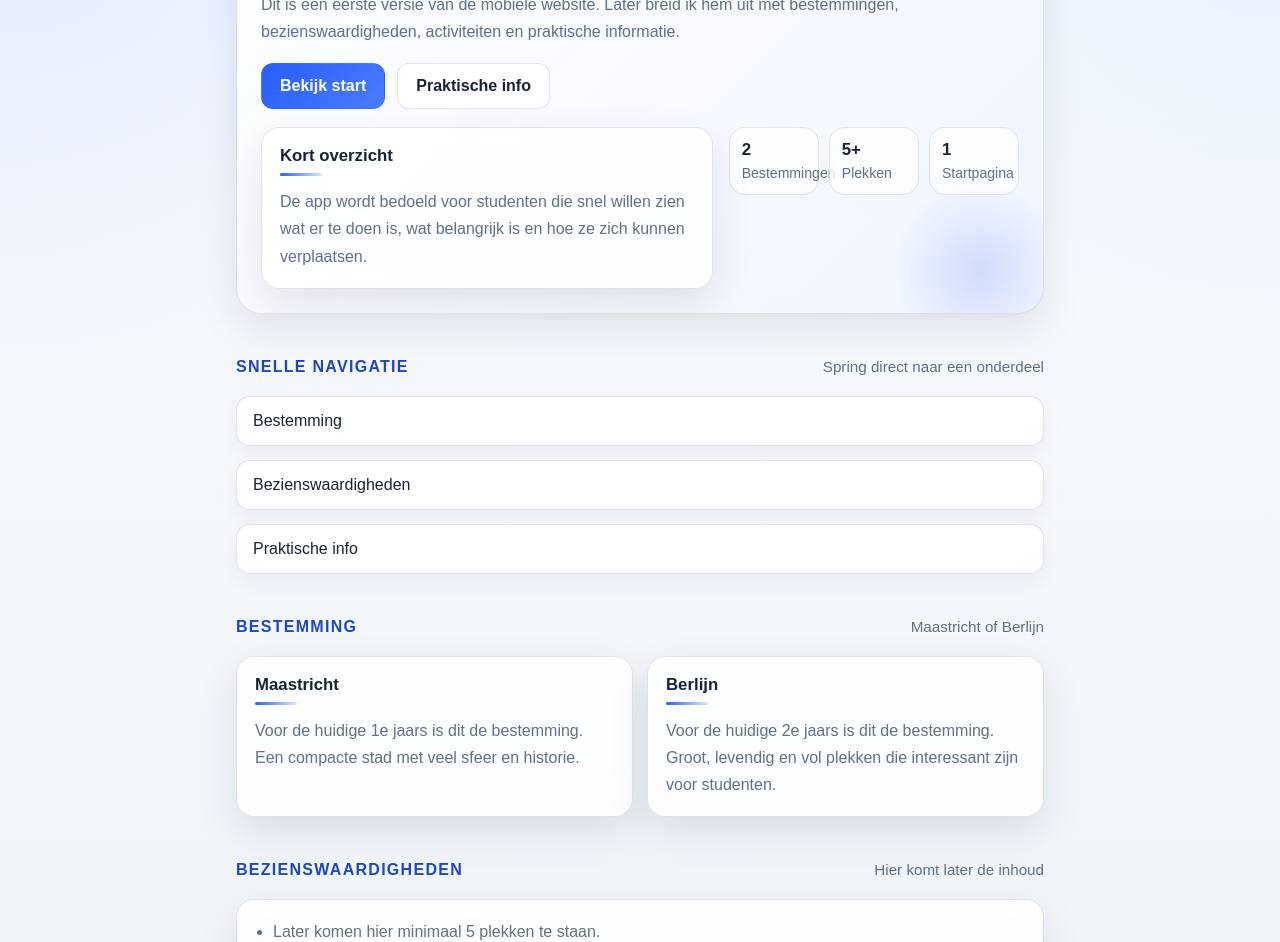
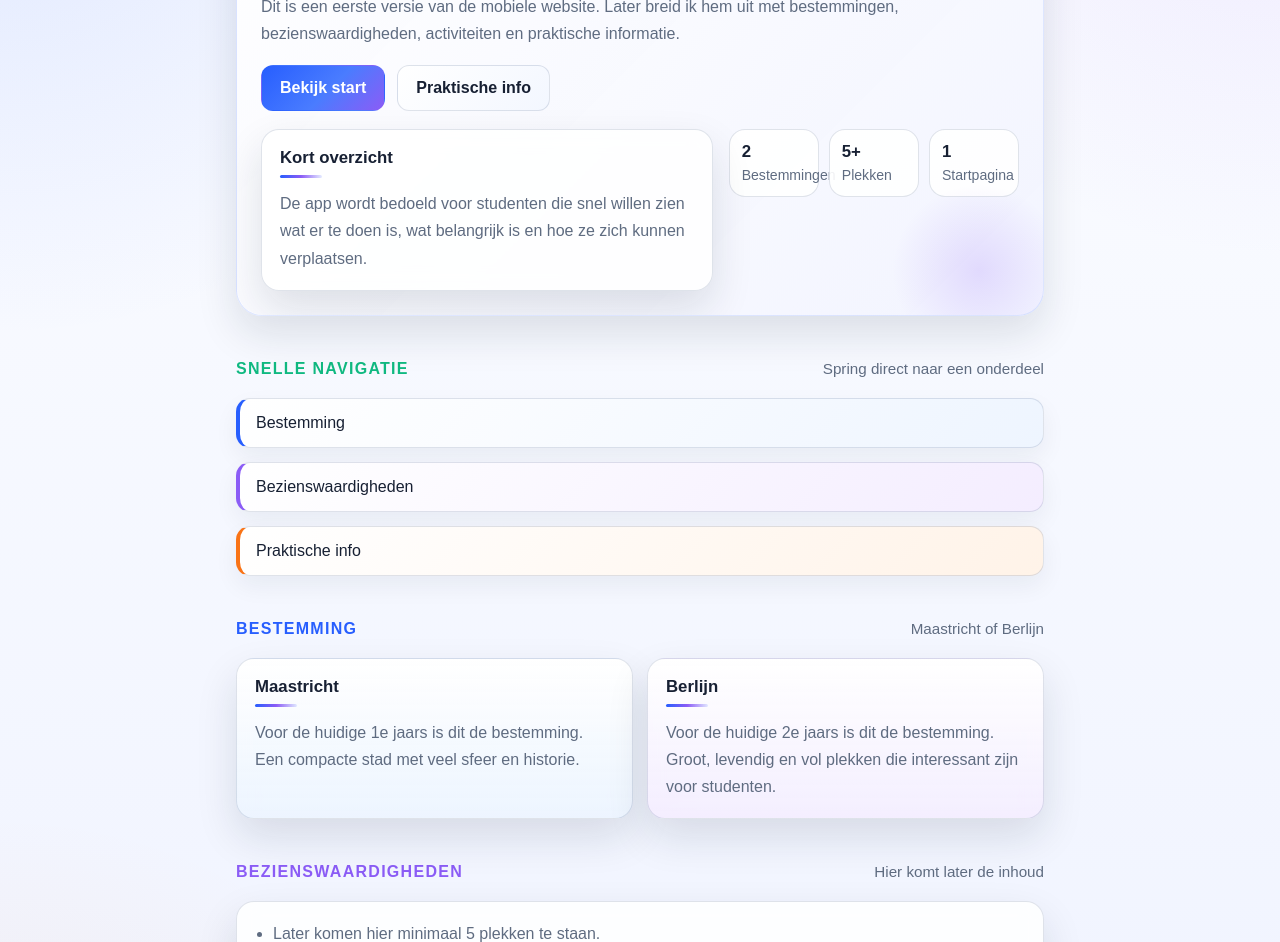
Before and after one commit to loekb23/excursie_app, a plain HTML site: page index.html in a window 1280 px wide. Shown: the part 221-1163 px from the top of the page. Drawn offline with Linux system fonts and the light colour scheme.

Commit message:
bijna klaar

```diff
--- a/index.html
+++ b/index.html
@@ -54,9 +54,9 @@
         <p>Spring direct naar een onderdeel</p>
       </div>
       <div class="nav grid">
-        <a href="#bestemming">Bestemming</a>
-        <a href="#bezienswaardigheden">Bezienswaardigheden</a>
-        <a href="#praktisch">Praktische info</a>
+        <a class="nav-item nav-blue" href="#bestemming">Bestemming</a>
+        <a class="nav-item nav-purple" href="#bezienswaardigheden">Bezienswaardigheden</a>
+        <a class="nav-item nav-gold" href="#praktisch">Praktische info</a>
       </div>
     </section>
 
@@ -66,11 +66,11 @@
         <p>Maastricht of Berlijn</p>
       </div>
       <div class="grid two-col">
-        <article class="card">
+        <article class="card card-blue">
           <h3>Maastricht</h3>
           <p>Voor de huidige 1e jaars is dit de bestemming. Een compacte stad met veel sfeer en historie.</p>
         </article>
-        <article class="card">
+        <article class="card card-purple">
           <h3>Berlijn</h3>
           <p>Voor de huidige 2e jaars is dit de bestemming. Groot, levendig en vol plekken die interessant zijn voor studenten.</p>
         </article>
@@ -98,11 +98,11 @@
         <p>Voor onderweg</p>
       </div>
       <div class="grid two-col">
-        <article class="card">
+        <article class="card card-sky">
           <h3>Kaart en route</h3>
           <p>Later voeg ik hier een kaart of route toe met de belangrijkste plekken.</p>
         </article>
-        <article class="card">
+        <article class="card card-gold">
           <h3>OV en noodinfo</h3>
           <p>Hier kunnen straks openbaar vervoer, verzamelpunt en noodnummers komen.</p>
         </article>
--- a/style.css
+++ b/style.css
@@ -3,18 +3,20 @@
 }
 
 :root {
-  --bg: #eef3f8;
-  --surface: rgba(255, 255, 255, 0.82);
+  --bg: #eef2ff;
+  --surface: rgba(255, 255, 255, 0.86);
   --surface-strong: #ffffff;
-  --surface-soft: #eaf0ff;
-  --text: #182233;
-  --muted: #607086;
-  --line: rgba(90, 108, 136, 0.18);
+  --text: #172033;
+  --muted: #5f6c81;
+  --line: rgba(80, 100, 140, 0.18);
   --accent: #275efe;
+  --accent-2: #8b5cf6;
+  --accent-3: #f97316;
+  --accent-4: #10b981;
   --accent-dark: #1f46c5;
-  --accent-soft: rgba(39, 94, 254, 0.1);
-  --shadow: 0 16px 40px rgba(20, 32, 52, 0.1);
-  --shadow-soft: 0 8px 20px rgba(22, 32, 51, 0.05);
+  --accent-soft: rgba(39, 94, 254, 0.12);
+  --shadow: 0 18px 42px rgba(20, 32, 52, 0.12);
+  --shadow-soft: 0 10px 24px rgba(22, 32, 51, 0.06);
 }
 
 html {
@@ -25,9 +27,10 @@
   margin: 0;
   font-family: Arial, Helvetica, sans-serif;
   background:
-    radial-gradient(circle at top left, rgba(39, 94, 254, 0.12), transparent 30%),
-    radial-gradient(circle at top right, rgba(110, 168, 255, 0.14), transparent 28%),
-    linear-gradient(180deg, #f9fbff 0%, var(--bg) 100%);
+    radial-gradient(circle at top left, rgba(39, 94, 254, 0.14), transparent 28%),
+    radial-gradient(circle at top right, rgba(139, 92, 246, 0.12), transparent 24%),
+    radial-gradient(circle at bottom left, rgba(249, 115, 22, 0.1), transparent 25%),
+    linear-gradient(180deg, #fcfdff 0%, var(--bg) 100%);
   color: var(--text);
 }
 
@@ -38,7 +41,7 @@
 .page {
   max-width: 840px;
   margin: 0 auto;
-  padding: 18px 16px 36px;
+  padding: 18px 16px 40px;
 }
 
 header {
@@ -85,20 +88,21 @@
   margin-bottom: 14px;
   padding: 7px 12px;
   border-radius: 999px;
-  background: var(--accent-soft);
-  color: var(--accent-dark);
+  background: linear-gradient(135deg, rgba(39, 94, 254, 0.12), rgba(139, 92, 246, 0.12));
+  color: #3048b8;
   font-size: 0.9rem;
   font-weight: 700;
+  border: 1px solid rgba(39, 94, 254, 0.12);
 }
 
 .hero {
   position: relative;
   overflow: hidden;
   padding: 24px;
-  border: 1px solid var(--line);
+  border: 1px solid rgba(39, 94, 254, 0.14);
   border-radius: 26px;
   background:
-    linear-gradient(135deg, rgba(255, 255, 255, 0.98), rgba(239, 244, 255, 0.94));
+    linear-gradient(135deg, rgba(255, 255, 255, 0.98), rgba(242, 244, 255, 0.96));
   box-shadow: var(--shadow);
 }
 
@@ -114,14 +118,14 @@
   inset: -40px auto auto -40px;
   width: 120px;
   height: 120px;
-  background: rgba(39, 94, 254, 0.08);
+  background: radial-gradient(circle, rgba(39, 94, 254, 0.22), transparent 72%);
 }
 
 .hero::after {
   inset: auto -26px -46px auto;
   width: 180px;
   height: 180px;
-  background: radial-gradient(circle, rgba(39, 94, 254, 0.16), transparent 68%);
+  background: radial-gradient(circle, rgba(139, 92, 246, 0.18), transparent 68%);
 }
 
 .hero-content {
@@ -144,7 +148,7 @@
 .stat {
   padding: 12px;
   border-radius: 16px;
-  background: rgba(255, 255, 255, 0.78);
+  background: rgba(255, 255, 255, 0.9);
   border: 1px solid var(--line);
 }
 
@@ -183,13 +187,13 @@
 }
 
 .button.primary {
-  background: linear-gradient(135deg, var(--accent), #4a7cff);
+  background: linear-gradient(135deg, var(--accent), #4a7cff 55%, var(--accent-2));
   color: #fff;
   border-color: transparent;
 }
 
 .button.secondary {
-  background: var(--surface-strong);
+  background: linear-gradient(135deg, #ffffff, #f3f7ff);
   color: var(--text);
 }
 
@@ -226,10 +230,10 @@
   width: 42px;
   height: 3px;
   border-radius: 999px;
-  background: linear-gradient(90deg, var(--accent), rgba(39, 94, 254, 0.15));
+  background: linear-gradient(90deg, var(--accent), var(--accent-2), rgba(39, 94, 254, 0.12));
 }
 
-.nav a {
+.nav-item {
   display: block;
   padding: 15px 16px;
   border-radius: 14px;
@@ -241,10 +245,38 @@
   transition: transform 0.2s ease, border-color 0.2s ease, box-shadow 0.2s ease;
 }
 
-.nav a:hover {
+.nav-item:hover {
   transform: translateY(-1px);
-  border-color: rgba(39, 94, 254, 0.35);
+  border-color: rgba(39, 94, 254, 0.45);
   box-shadow: 0 10px 22px rgba(22, 32, 51, 0.08);
+}
+
+.nav-blue {
+  background: linear-gradient(135deg, #ffffff, #eef5ff);
+}
+
+.nav-purple {
+  background: linear-gradient(135deg, #ffffff, #f4edff);
+}
+
+.nav-gold {
+  background: linear-gradient(135deg, #ffffff, #fff3e8);
+}
+
+.card-blue {
+  background: linear-gradient(180deg, rgba(255, 255, 255, 0.95), rgba(236, 244, 255, 0.9));
+}
+
+.card-purple {
+  background: linear-gradient(180deg, rgba(255, 255, 255, 0.95), rgba(244, 237, 255, 0.9));
+}
+
+.card-sky {
+  background: linear-gradient(180deg, rgba(255, 255, 255, 0.95), rgba(232, 247, 255, 0.9));
+}
+
+.card-gold {
+  background: linear-gradient(180deg, rgba(255, 255, 255, 0.95), rgba(255, 242, 226, 0.92));
 }
 
 ul {
@@ -270,6 +302,34 @@
 
 .section-head p {
   font-size: 0.95rem;
+}
+
+#bestemming .section-head h2 {
+  color: #275efe;
+}
+
+#bezienswaardigheden .section-head h2 {
+  color: #8b5cf6;
+}
+
+#praktisch .section-head h2 {
+  color: #f97316;
+}
+
+#navigatie .section-head h2 {
+  color: #10b981;
+}
+
+#navigatie .nav-item:nth-child(1) {
+  border-left: 4px solid #275efe;
+}
+
+#navigatie .nav-item:nth-child(2) {
+  border-left: 4px solid #8b5cf6;
+}
+
+#navigatie .nav-item:nth-child(3) {
+  border-left: 4px solid #f97316;
 }
 
 @media (min-width: 640px) {
```
